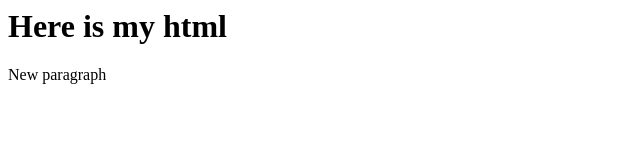
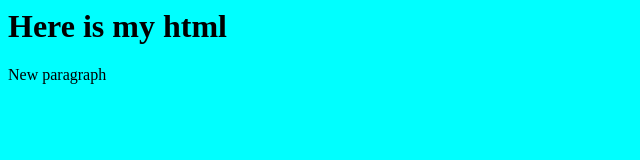
Before and after one commit to EkaterinaBerber/test-site, a plain HTML site: page index.html in a window 1280 px wide. Shown: the whole page, without its empty margins (0-640 px from the left). Drawn offline with Linux system fonts and the light colour scheme.

Commit message:
style added

```diff
--- /dev/null
+++ b/css/style.css
@@ -0,0 +1,3 @@
+body {
+	background: aqua;
+}
--- a/index.html
+++ b/index.html
@@ -1,6 +1,7 @@
 <html>
 	<head>
 		<title>HTML Document</title>
+		<link rel="stylesheet" href="css/style.css"/>
 	</head>
 	<body>
 		<h1>Here is my html</h1>
```
